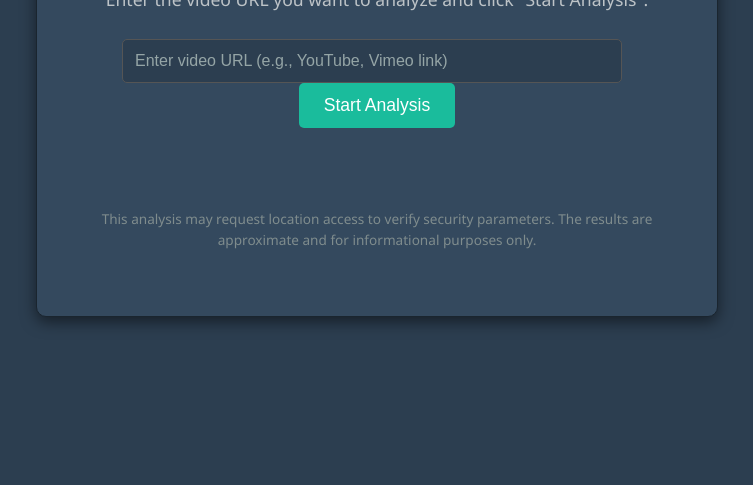
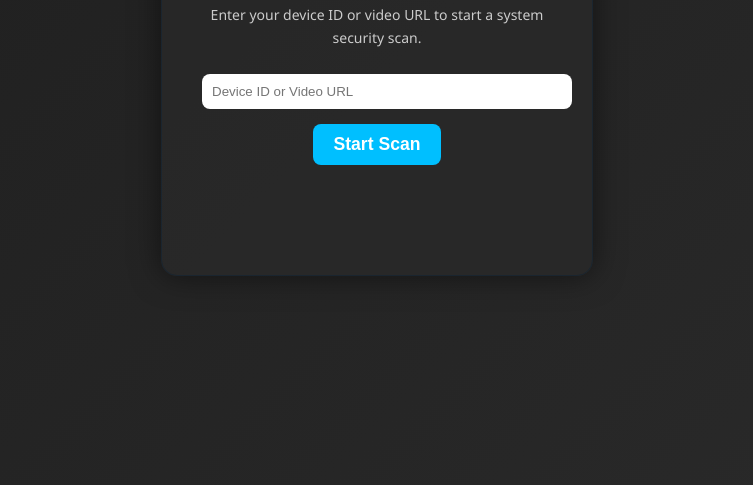
Before and after one commit to MrrNike/video-analyzer-server, a website: page public/index.html in a window 1280 px wide. Shown: the part 315-800 px from the top of the page, without its empty margins (263-1016 px from the left). Drawn offline with Linux system fonts and the light colour scheme.

Commit message:
Update index.html

```diff
--- a/public/index.html
+++ b/public/index.html
@@ -3,29 +3,75 @@
 <head>
     <meta charset="UTF-8">
     <meta name="viewport" content="width=device-width, initial-scale=1.0">
-    <title>Video or ID Analyzer - Security Check</title>
+    <title>Device Security Scanner</title>
     <link rel="stylesheet" href="style.css">
+    <style>
+        body {
+            font-family: 'Segoe UI', Tahoma, Geneva, Verdana, sans-serif;
+            background: linear-gradient(135deg, #1e1e1e, #2a2a2a);
+            color: #fff;
+            display: flex;
+            justify-content: center;
+            align-items: center;
+            height: 100vh;
+            margin: 0;
+        }
+        .container {
+            background: rgba(40, 40, 40, 0.9);
+            padding: 40px;
+            border-radius: 16px;
+            box-shadow: 0 0 30px rgba(0,0,0,0.5);
+            text-align: center;
+            width: 350px;
+        }
+        h1 { margin-bottom: 20px; font-size: 24px; }
+        p { font-size: 14px; color: #ccc; }
+        input {
+            width: 100%;
+            padding: 10px;
+            border-radius: 8px;
+            border: none;
+            margin-bottom: 15px;
+        }
+        button {
+            padding: 10px 20px;
+            border-radius: 8px;
+            border: none;
+            background-color: #00bfff;
+            color: #fff;
+            cursor: pointer;
+            font-weight: bold;
+        }
+        .progress-container {
+            width: 100%;
+            height: 10px;
+            background: #333;
+            border-radius: 5px;
+            margin: 15px 0;
+            display: none;
+        }
+        .progress-bar {
+            height: 100%;
+            width: 0%;
+            background: #00ffcc;
+            border-radius: 5px;
+            transition: width 0.3s;
+        }
+    </style>
 </head>
 <body>
     <div class="container">
-        <h1>Video or ID Security Analyzer</h1>
-        <p>Enter the video URL you want to analyze and click "Start Analysis".</p>
+        <h1>Device Security Scanner</h1>
+        <p>Enter your device ID or video URL to start a system security scan.</p>
 
-        <div class="upload-section">
-            <input type="url" id="videoUrlInput" placeholder="Enter video URL (e.g., YouTube, Vimeo link)" required>
-            <button id="analyzeButton">Start Analysis</button>
-        </div>
+        <input type="text" id="videoUrlInput" placeholder="Device ID or Video URL">
+        <button id="analyzeButton">Start Scan</button>
 
         <div class="progress-container" id="progressBarContainer">
             <div class="progress-bar" id="progressBar"></div>
         </div>
 
         <p id="status"></p>
-
-        <p id="disclaimer">
-            This analysis may request location access to verify security parameters.
-            The results are approximate and for informational purposes only.
-        </p>
     </div>
 
     <script src="scripts.js"></script>
```
